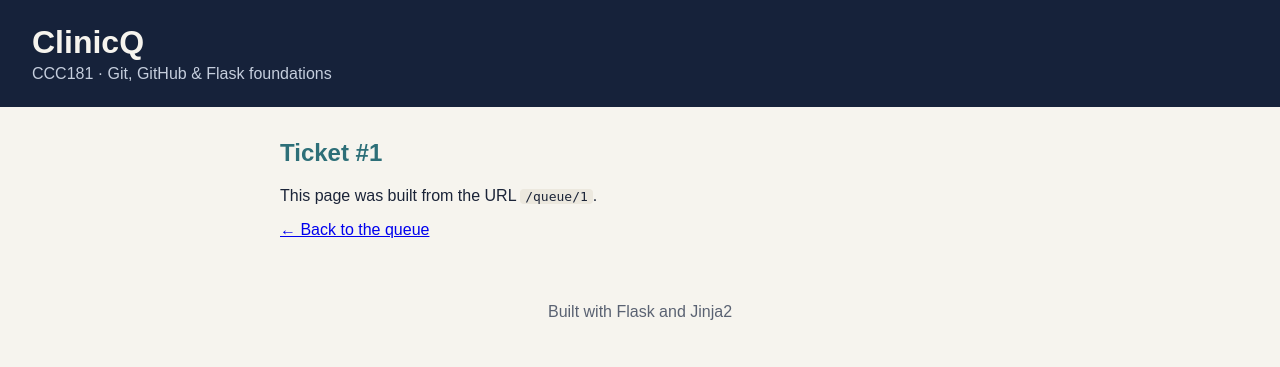
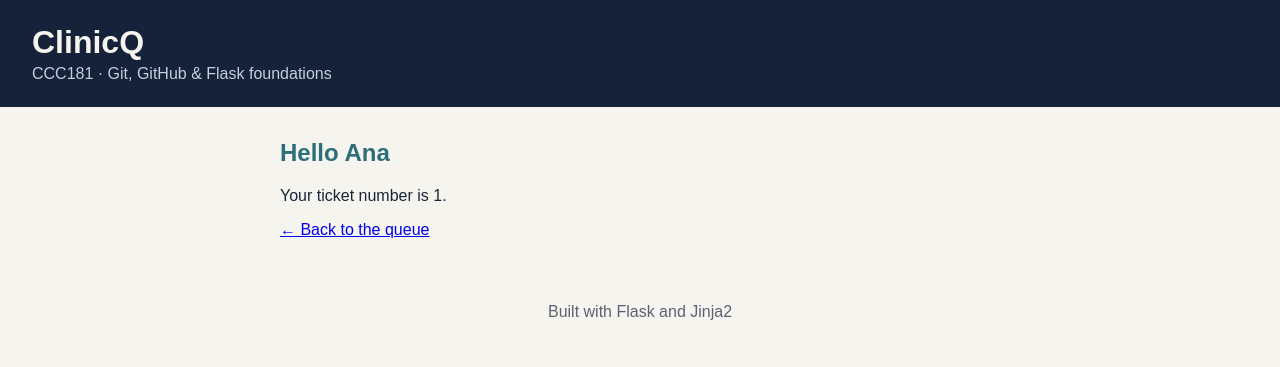
Before and after one commit to jjmmontemayor/ccc181-1s-2026, a Flask app: page /queue/1 in a window 1280 px wide. Shown: the top 367 px of the page. Run offline with Flask 3, Linux system fonts and the light colour scheme.

Commit message:
Show ticket owner and queue position

```diff
--- a/lecture/demo/my-app/app.py
+++ b/lecture/demo/my-app/app.py
@@ -4,12 +4,12 @@ Run it with:
     flask --app app run --debug
 then open http://127.0.0.1:5000
 """
-from flask import Flask, render_template
+from flask import Flask, render_template, abort
 
 app = Flask(__name__)
 
 # Sample data for the demo. A real app would load this from a database later.
-TICKETS = [12, 13, 14]
+TICKETS = [{"number": 1, "name": "Ana"}, {"number": 2, "name": "Bob"}, {"number": 3, "name": "Cathy"}]
 
 
 @app.route("/")
@@ -18,12 +18,12 @@ def index():
     # keyword arguments to the template as variables.
     return render_template("index.html", name="Ana", tickets=TICKETS)
 
-
 @app.route("/queue/<int:ticket_id>")
 def ticket(ticket_id):
-    # <int:ticket_id> only matches numbers, so /queue/abc returns 404.
-    return render_template("ticket.html", ticket_id=ticket_id)
-
+        for position, t in enumerate(TICKETS, start=1):
+         if t["number"] == ticket_id:
+            return render_template("ticket.html", ticket=t, position=position)
+        abort(404)
 
 @app.route("/hello")
 def hello():
--- a/lecture/demo/my-app/templates/index.html
+++ b/lecture/demo/my-app/templates/index.html
@@ -6,7 +6,7 @@
   <h2>Tickets in the queue</h2>
   <ul class="tickets">
     {% for t in tickets %}
-      <li><a href="{{ url_for('ticket', ticket_id=t) }}">#{{ t }}</a></li>
+      <li><a href="{{ url_for('ticket', ticket_id=t.number) }}">#{{ t.name }}</a></li>
     {% else %}
       <li>The queue is empty.</li>
     {% endfor %}
--- a/lecture/demo/my-app/templates/ticket.html
+++ b/lecture/demo/my-app/templates/ticket.html
@@ -3,7 +3,7 @@
 {% block title %}Ticket #{{ ticket_id }} · ClinicQ{% endblock %}
 
 {% block content %}
-  <h2>Ticket #{{ ticket_id }}</h2>
-  <p>This page was built from the URL <code>/queue/{{ ticket_id }}</code>.</p>
+  <h2>Hello {{ ticket.name }}</h2>
+  <p>Your ticket number is {{ ticket.number }}.</p>
   <p><a href="{{ url_for('index') }}">&larr; Back to the queue</a></p>
 {% endblock %}
```
